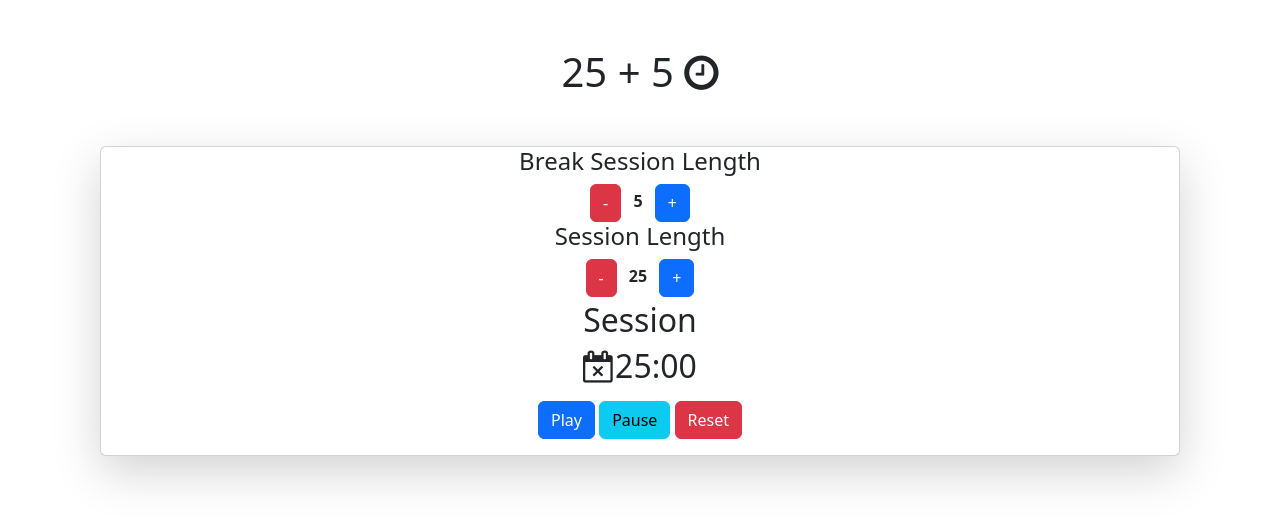
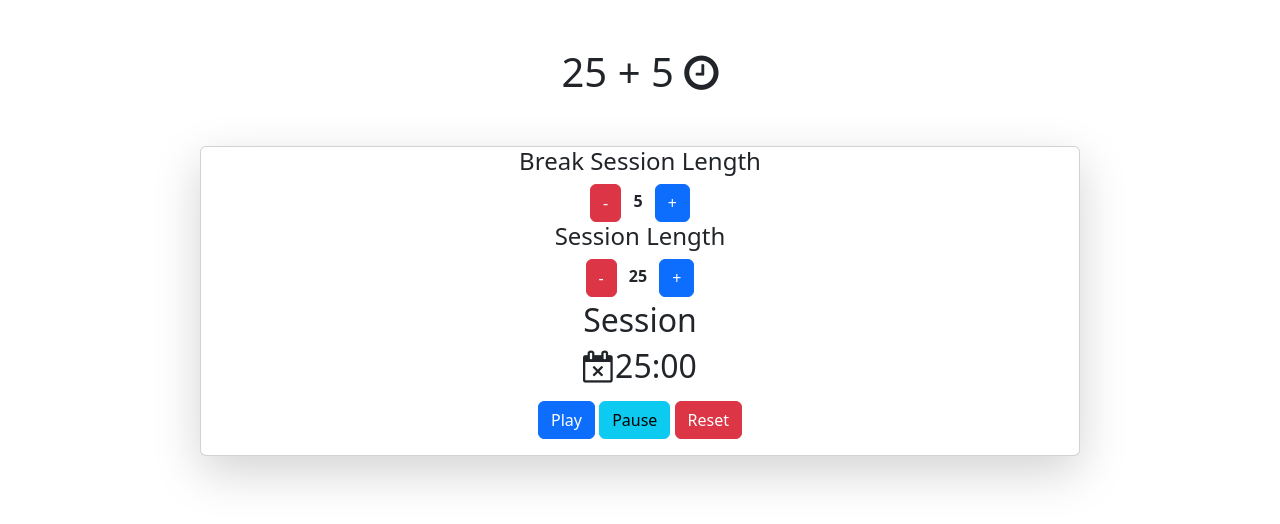
Before and after one commit to 1912Alan-Turing1954/25-5-Clock, a website: page index.html in a window 1280 px wide. Drawn offline with nearby package versions, Linux system fonts and the light colour scheme.

Commit message:
bootstrap

```diff
--- a/index.html
+++ b/index.html
@@ -11,7 +11,7 @@
 <body>
     <CENTER>
         <h1 class="mt-5"> 25 + 5 <i class="fa fa-clock-o"></i></h1>
-        <div class="card shadow-lg" style="margin-left: 100px; margin-right: 100px; margin-top: 50px;">
+        <div class="card shadow-lg" style="margin-left: 200px; margin-right: 200px; margin-top: 50px;">
             <h4>Break Session Length</h4>
             <div>
                 <button class="btn btn-danger" id="break-minus-element">-</button>
```
